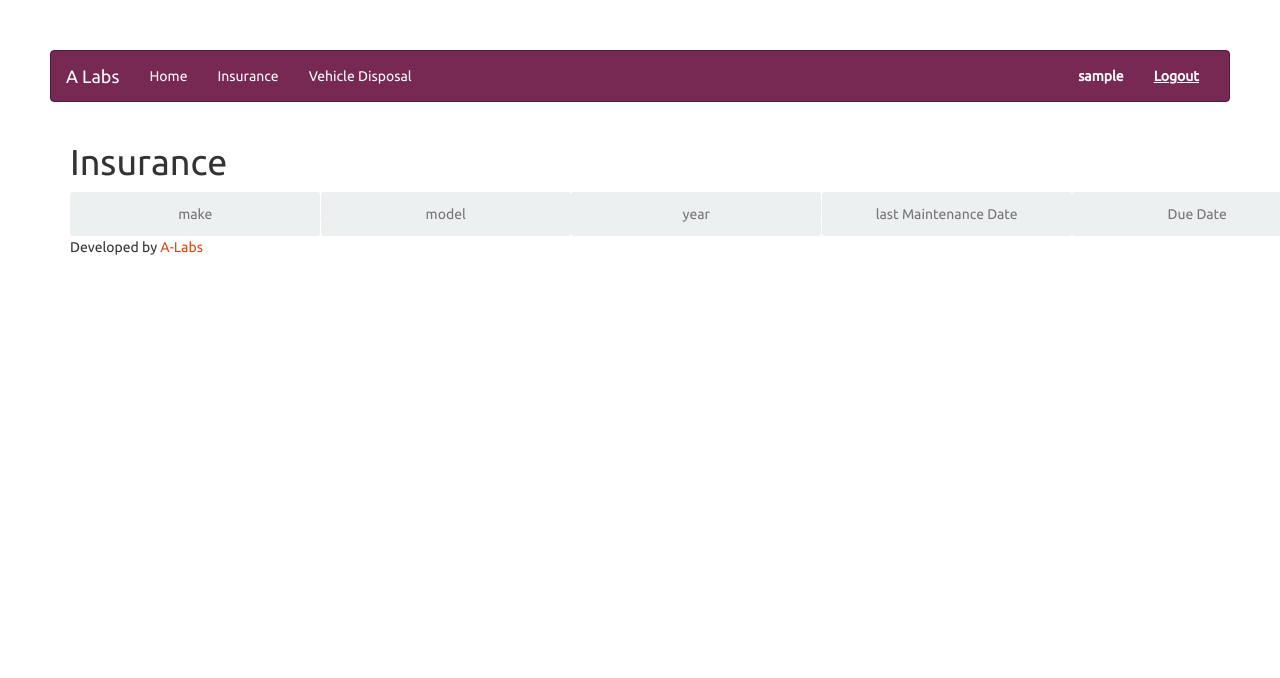
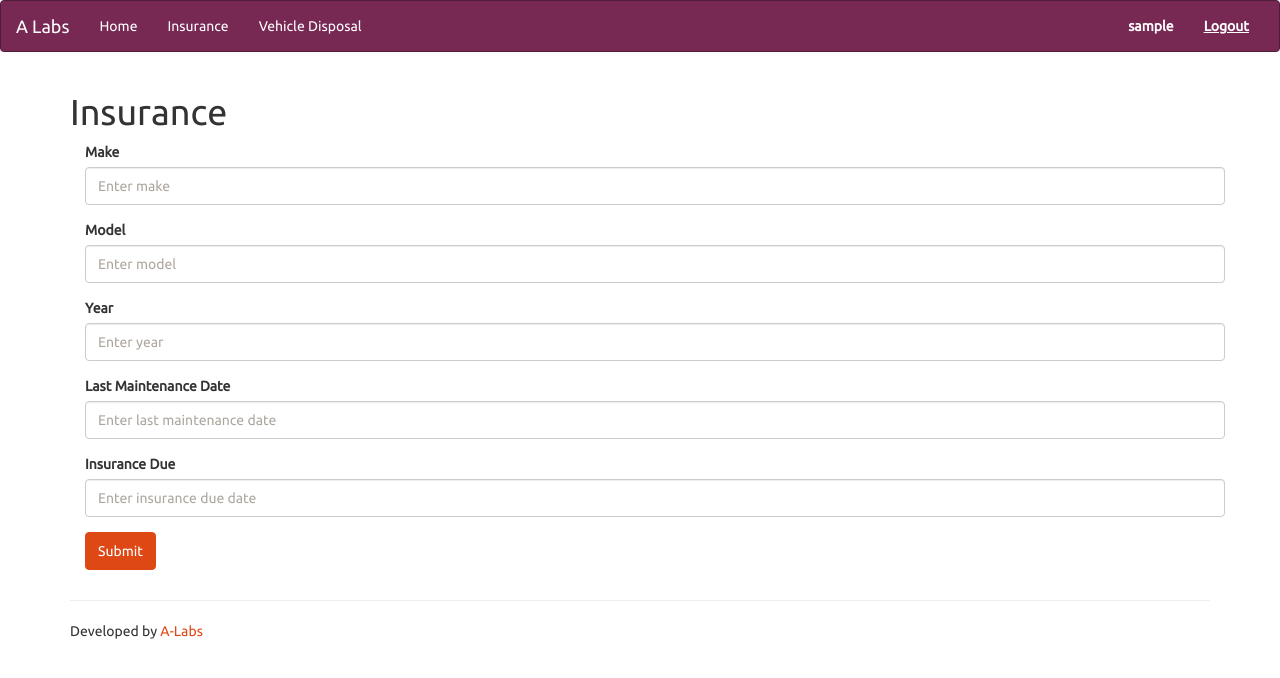
Before and after one commit to godwins3/must1, a Flask app: page /public/ in a window 1280 px wide. Shown: the top 678 px of the page. Run offline with Flask 3, Linux system fonts and the light colour scheme; a user stored in the database is signed in; some libraries are stand-ins or nearby versions.

Commit message:
major updates

```diff
--- a/app.py
+++ b/app.py
@@ -3,11 +3,15 @@ from db import *
 from db.database import list_users, verify, delete_user_from_db, add_user, gen_report
 from db.database import read_note_from_db, write_note_into_db, delete_note_from_db, match_user_id_with_note_id, read_vehicle_insurance_from_db
 from joblib import load
+from pymongo import MongoClient
+import africastalking
 
 
 app = Flask(__name__)
 app.config.from_object('config')
 
+# Connect to MongoDB
+client = MongoClient('mongodb://localhost:27017/')  # Update with your MongoDB connection URI
 
 @app.errorhandler(401)
 def FUN_401(error):
@@ -56,7 +60,7 @@ def FUN_private():
         return abort(401)
 # Function to generate HTML table
 def generate_html_table(data):
-    html_table = "<table border='1'><thead><tr><th>User ID</th><th>Timestamp</th><th>Note</th></tr></thead><tbody>"
+    html_table = "<table border='1'><thead><tr><th>User ID</th><th>Timestamp</th><th>Prediction</th></tr></thead><tbody>"
     for sublist in data:
         for entry in sublist:
             user_id, timestamp, note = entry
@@ -72,6 +76,7 @@ def FUN_admin():
                         user_list,\
                         [x + y for x,y in zip(["/delete_user/"] * len(user_list), user_list)])
         report = gen_report()
+
         # Generate HTML table from data
         html_table = generate_html_table(report)
         return render_template("admin.html", users = user_table, html_table = html_table)
@@ -170,16 +175,59 @@ def predict_car_disposal():
 @app.route('/insurance')
 def fun_insurance():
     if "current_user" in session.keys():
-        vehicle_list = read_vehicle_insurance_from_db(session['current_user'])
-        vehicle_table = zip([x[0] for x in vehicle_list],\
-                          [x[1] for x in vehicle_list],\
-                          [x[2] for x in vehicle_list],\
-                          [x[3] for x in vehicle_list],\
-                          [x[4] for x in vehicle_list],\
-                          ["/delete_vehicle/" + x[0] for x in vehicle_list])
-        return render_template('insurance.html', insurance = vehicle_table)
+
+        return render_template('insurance.html', notes = False)
     else:
         return abort(401)
 
+@app.route('/add_vehicle_insurance', methods=['POST'])
+def add_vehicle_insurance():
+    db = client['vehicle_insurance']
+    collection = db['insurance_data']
+    # Get data from the form
+    make = request.form.get('vehicle_make')
+    model = request.form.get('vehicle_model')
+    year = request.form.get('vehicle_year')
+    last_maintenance_date = request.form.get('vehicle_last_maintenance_date')
+    insurance_due = request.form.get('vehicle_insurance_due')
+
+    # Insert data into MongoDB
+    vehicle_insurance = {
+        'make': make,
+        'model': model,
+        'year': year,
+        'last_maintenance_date': last_maintenance_date,
+        'insurance_due': insurance_due
+    }
+    collection.insert_one(vehicle_insurance)
+
+    # Redirect to the main page
+    return render_template('insurance.html', notes=True, insurance=get_insurance_data())
+
+def get_insurance_data():
+
+    db = client['vehicle_insurance']
+    collection = db['insurance_data']
+    return collection.find()
+
+@app.route('/notify', methods= ['POST'])
+def notify():
+    # Initialize Africa's Talking
+    africastalking.initialize(username='freddy2024', api_key='b73a18ff729e1eac16ce8fc34f6b2f3067bc85ec75b1e3734fd8c622dead34d4')
+
+    # Initialize SMS service
+    sms = africastalking.SMS
+
+    # Set the message parameters
+    recipients = ['+254764838739']  # Replace with recipient's phone number
+    message = "Hello your insurance reminder has been set successfully! You'll receive a reminder when your insurance is due"
+
+    # Send the SMS
+    response = sms.send(message, recipients)
+
+    # Print response
+    print(response)
+
+
 if __name__ == "__main__":
     app.run(debug=True, host="0.0.0.0")
--- a/db/database.py
+++ b/db/database.py
@@ -1,7 +1,7 @@
 import sqlite3
 import hashlib
 import datetime
-# import pymongo
+import pymongo
 
 user_db_file_location = "database_file/users.db"
 note_db_file_location = "database_file/notes.db"
@@ -143,6 +143,10 @@ def gen_report():
         report.append(predictions)
     return report
 
+def insurance():
+    insurance_list = []
+
+    return insurance_list
 
 if __name__ == "__main__":
     print(list_users())
--- a/templates/insurance.html
+++ b/templates/insurance.html
@@ -1,60 +1,71 @@
-<link rel="stylesheet" href="/static/css/style.css" type="text/css">
+<!DOCTYPE html>
 {% extends "layout.html" %}
-{% block page_title %}Insurance{% endblock %}
+<html lang="en">
+<head>
+    <meta charset="UTF-8">
+    <meta name="viewport" content="width=device-width, initial-scale=1.0">
+    <title>{% block page_title %}Insurance{% endblock %}</title>
+    <link href="https://stackpath.bootstrapcdn.com/bootstrap/4.5.2/css/bootstrap.min.css" rel="stylesheet">
+    <style>
+        /* Additional custom styles */
+        /* You can add your custom styles here */
+    </style>
+</head>
+<body>
     {% block body %}
-    {{ super() }}
-
-    <form action="/add_vehicle_insurance" method ="post">
-        <div class="insurance-form">
-            <div class="control-group">
-                <input type="text" class="insurance-field" value="" placeholder="make" name="vehicle">
-                <label class="  " for="vehicle-make"></label>
+    <div class="container">
+        <form action="/add_vehicle_insurance" method="post">
+            <div class="form-group">
+                <label for="vehicle_make">Make</label>
+                <input type="text" class="form-control" id="vehicle_make" placeholder="Enter make" name="vehicle_make">
             </div>
-            <div class="control-group">
-                <input type="text" class="insurance-field" value="" placeholder="model" name="vehicle">
-                <label class="  " for="vehicle-model"></label>
+            <div class="form-group">
+                <label for="vehicle_model">Model</label>
+                <input type="text" class="form-control" id="vehicle_model" placeholder="Enter model" name="vehicle_model">
             </div>
-            <div class="control-group">
-                <input type="text" class="insurance-field" value="" placeholder="year" name="vehicle">
-                <label class="  " for="vehicle-year"></label>
+            <div class="form-group">
+                <label for="vehicle_year">Year</label>
+                <input type="text" class="form-control" id="vehicle_year" placeholder="Enter year" name="vehicle_year">
             </div>
-            <div class="control-group">
-                <input type="text" class="insurance-field" value="" placeholder="last Maintenance Date" name="vehicle">
-                <label class="  " for="vehicle-last-maintenance-date"></label>
+            <div class="form-group">
+                <label for="vehicle_last_maintenance_date">Last Maintenance Date</label>
+                <input type="text" class="form-control" id="vehicle_last_maintenance_date" placeholder="Enter last maintenance date" name="vehicle_last_maintenance_date">
             </div>
-            <div class="control-group">
-                <input type="text" class="insurance-field" value="" placeholder="Due Date" name="vehicle">
-                <label class="  " for="vehicle-insurance-due"></label>
+            <div class="form-group">
+                <label for="vehicle_insurance_due">Insurance Due</label>
+                <input type="text" class="form-control" id="vehicle_insurance_due" placeholder="Enter insurance due date" name="vehicle_insurance_due">
             </div>
-            <input type="submit" value="Submit" class="btn">
-        </div>
+            <button type="submit" class="btn btn-primary">Submit</button>
         </form>
 
         {% if notes %}
-        <h3>Your Predictions</h3>
-        <table class="table small">
-            <thead>
+        <h2 class="mt-4">Your Insurance</h2>
+        <table class="table mt-3">
+            <thead class="thead-dark">
                 <tr>
-                  <th>Make</th>
-                  <th>Model</th>
-                  <th>Year</th>
-                  <th>Last Maintenance Date</th>
-                  <th>Insurance Due</th>
-                  <th>Action</th>
+                    <th scope="col">Make</th>
+                    <th scope="col">Model</th>
+                    <th scope="col">Year</th>
+                    <th scope="col">Last Maintenance Date</th>
+                    <th scope="col">Insurance Due</th>
+                    <th scope="col">Action</th>
                 </tr>
             </thead>
+            <tbody>
                 {% for make, model, year, last_maintenance_date, insurance_due, act in insurance %}
                 <tr>
-                       <td> {{ make }} </td>
-                       <td> {{ model }} </td>
-                       <td> {{ year }} </td>
-                       <td> {{ last_maintenance_date }} </td>
-                       <td> {{ insurance_due }} </td>
-                       <td><a href={{act}}>Delete</a></td>
+                    <td>{{ make }}</td>
+                    <td>{{ model }}</td>
+                    <td>{{ year }}</td>
+                    <td>{{ last_maintenance_date }}</td>
+                    <td>{{ insurance_due }}</td>
+                    <td><a href='/notify' class="btn btn-danger">Set Reminder</a></td>
                 </tr>
-
                 {% endfor %}
+            </tbody>
         </table>
         {% endif %}
-
+    </div>
     {% endblock %}
+</body>
+</html>
```
Lines whose indentation alone changed are shown as unchanged.
